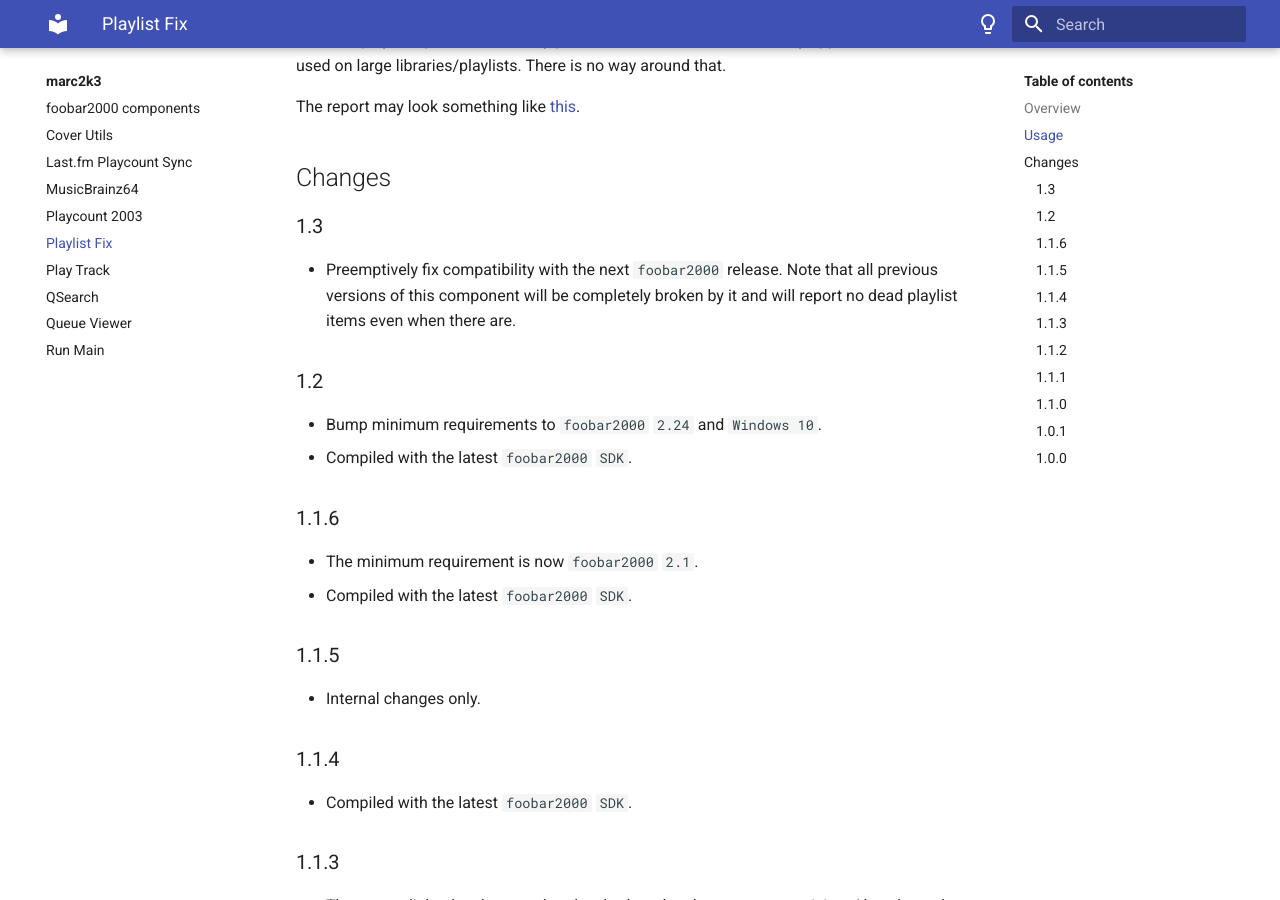
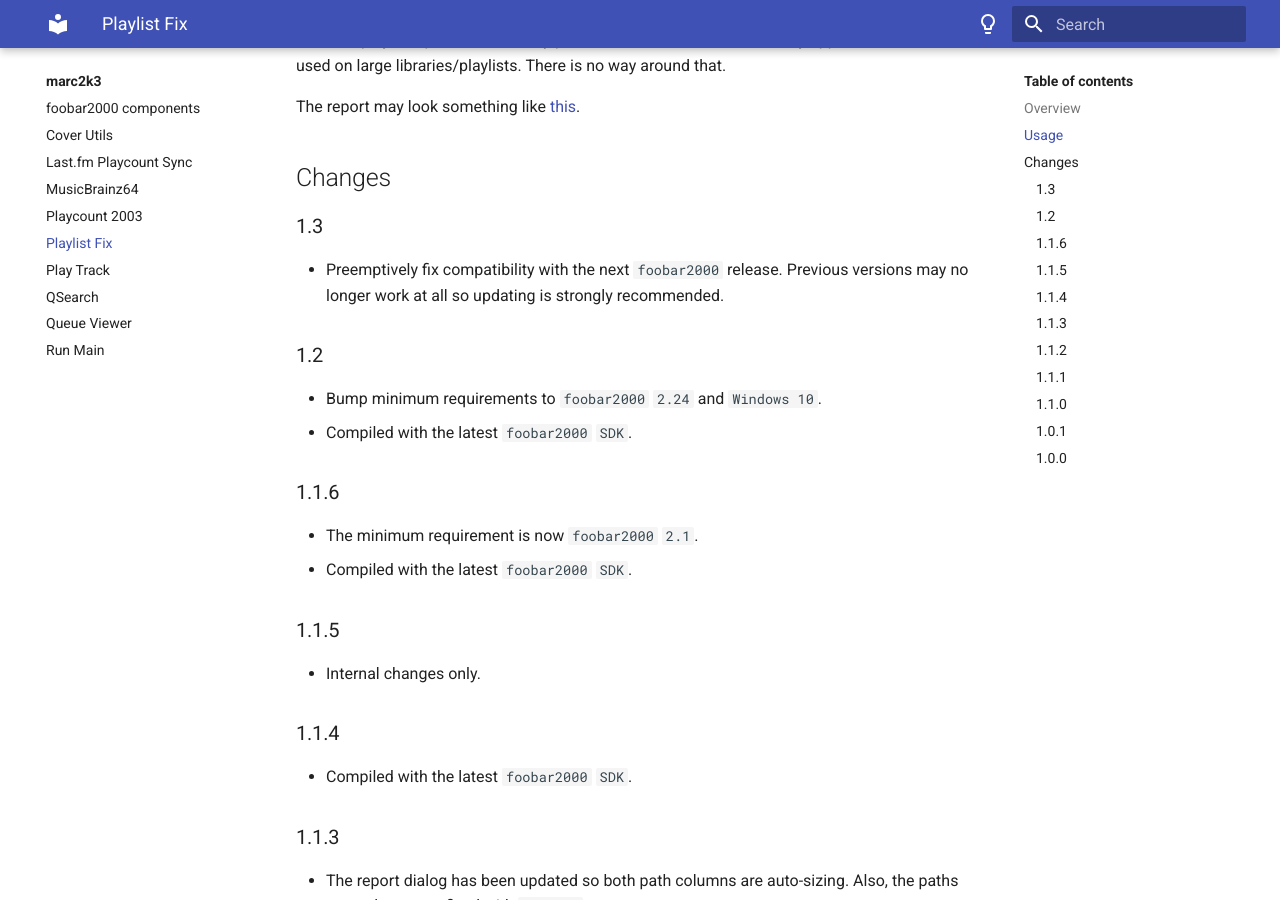
Before and after one commit to marc2k3/marc2k3.github.io, an MkDocs documentation site: the page built from docs/component/playlist-fix.md, in a window 1280 px wide and 900 px high, scrolled down 781 px. Built offline with MkDocs 1.6.1 and Material for MkDocs 9.7.7, drawn with Linux system fonts in a browser that asks for light colours.

Commit message:
Update playlist-fix.md

```diff
--- a/docs/component/playlist-fix.md
+++ b/docs/component/playlist-fix.md
@@ -30,9 +30,8 @@
 ## Changes
 
 ### 1.3
-- Preemptively fix compatibility with the next `foobar2000` release. Note that
-all previous versions of this component will be completely broken by it and
-will report no dead playlist items even when there are.
+- Preemptively fix compatibility with the next `foobar2000` release. Previous
+versions may no longer work at all so updating is strongly recommended.
 
 ### 1.2
 - Bump minimum requirements to `foobar2000` `2.24` and `Windows 10`.
```
